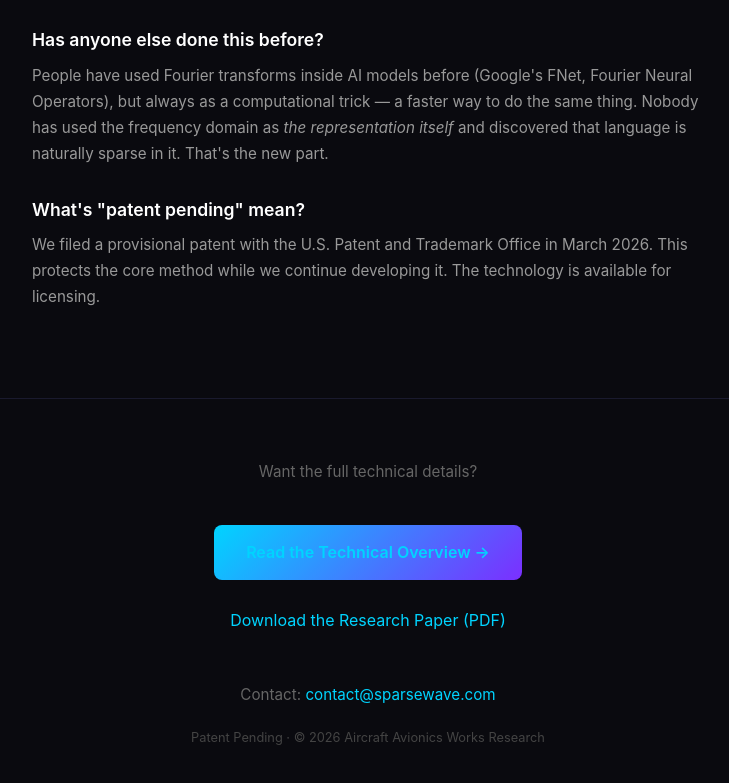
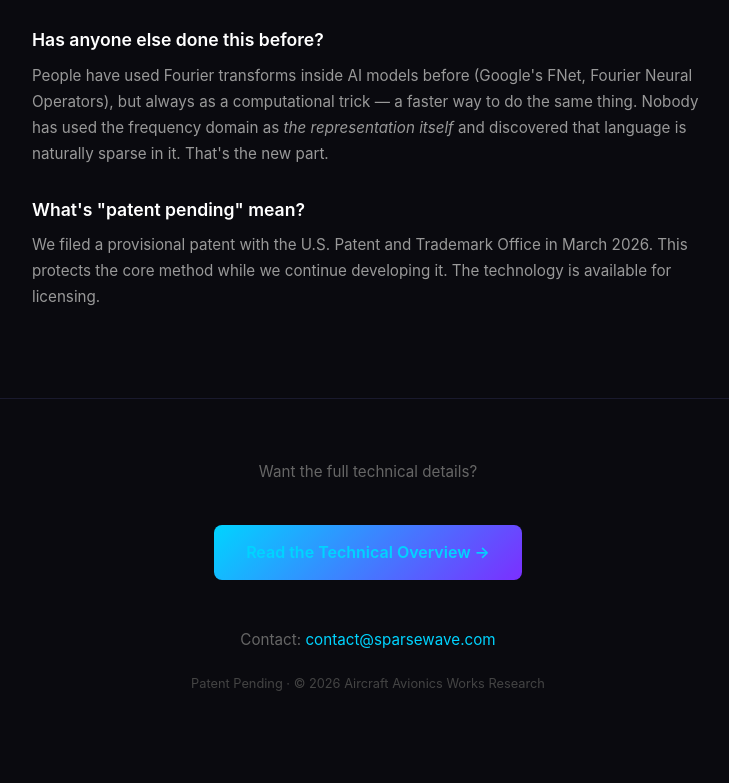
Before and after one commit to Drake-Chance/nfr-landing, a website: page easy.html in a window 1280 px wide. Shown: the part 4722-5505 px from the top of the page, without its empty margins (272-1001 px from the left). Drawn offline with Linux system fonts and the light colour scheme.

Commit message:
Remove research paper link from /easy page

```diff
--- a/easy.html
+++ b/easy.html
@@ -484,8 +484,7 @@
     <p>Want the full technical details?</p>
     <a href="/" class="btn">Read the Technical Overview →</a>
     <br><br>
-    <a href="/sparsewave-paper.pdf">Download the Research Paper (PDF)</a>
-    <br><br>
+
     <p style="margin-top: 20px;">Contact: <a href="mailto:contact@sparsewave.com">contact@sparsewave.com</a></p>
     <p style="margin-top: 12px; color: #444; font-size: 0.8rem;">Patent Pending · © 2026 Aircraft Avionics Works Research</p>
 </div>
```
